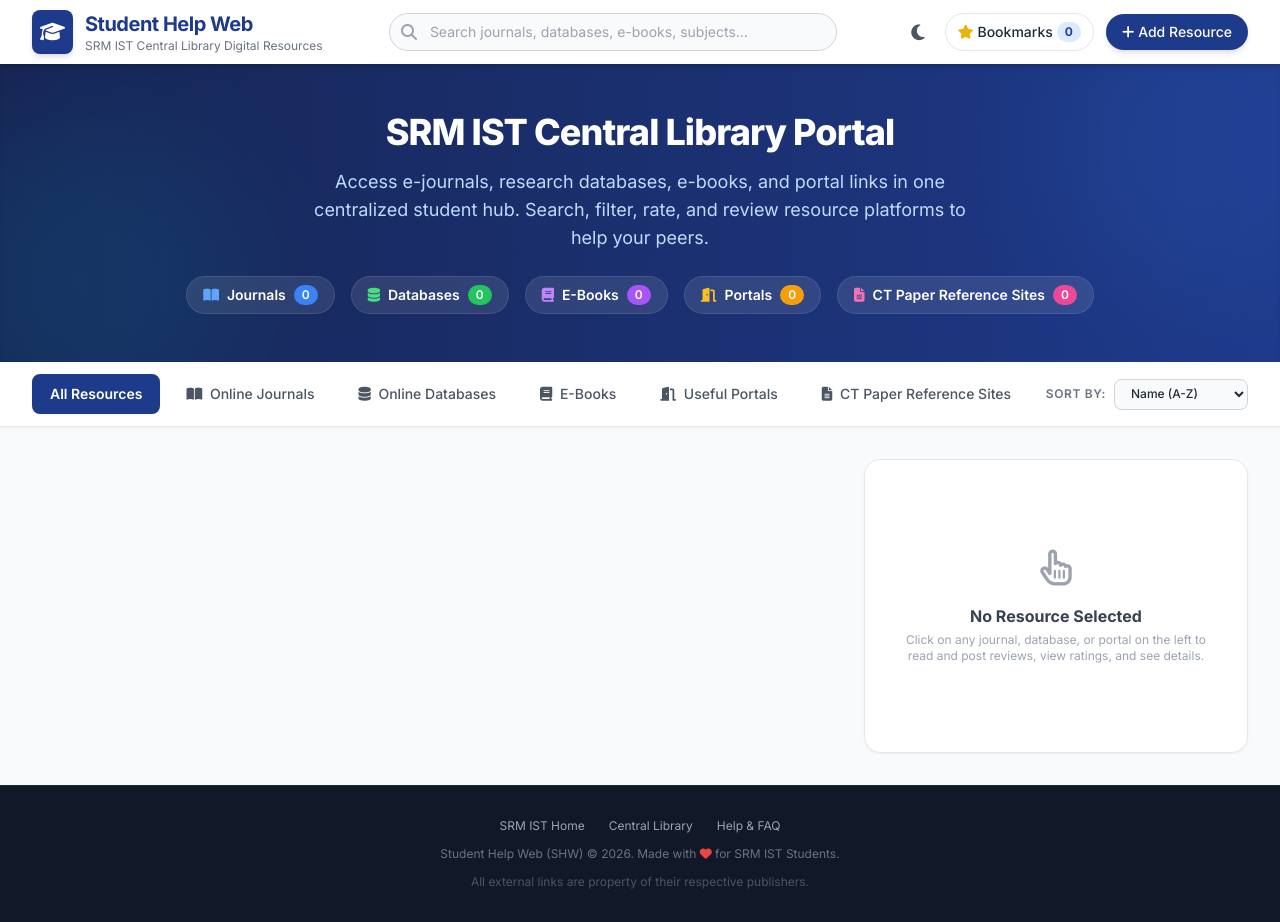
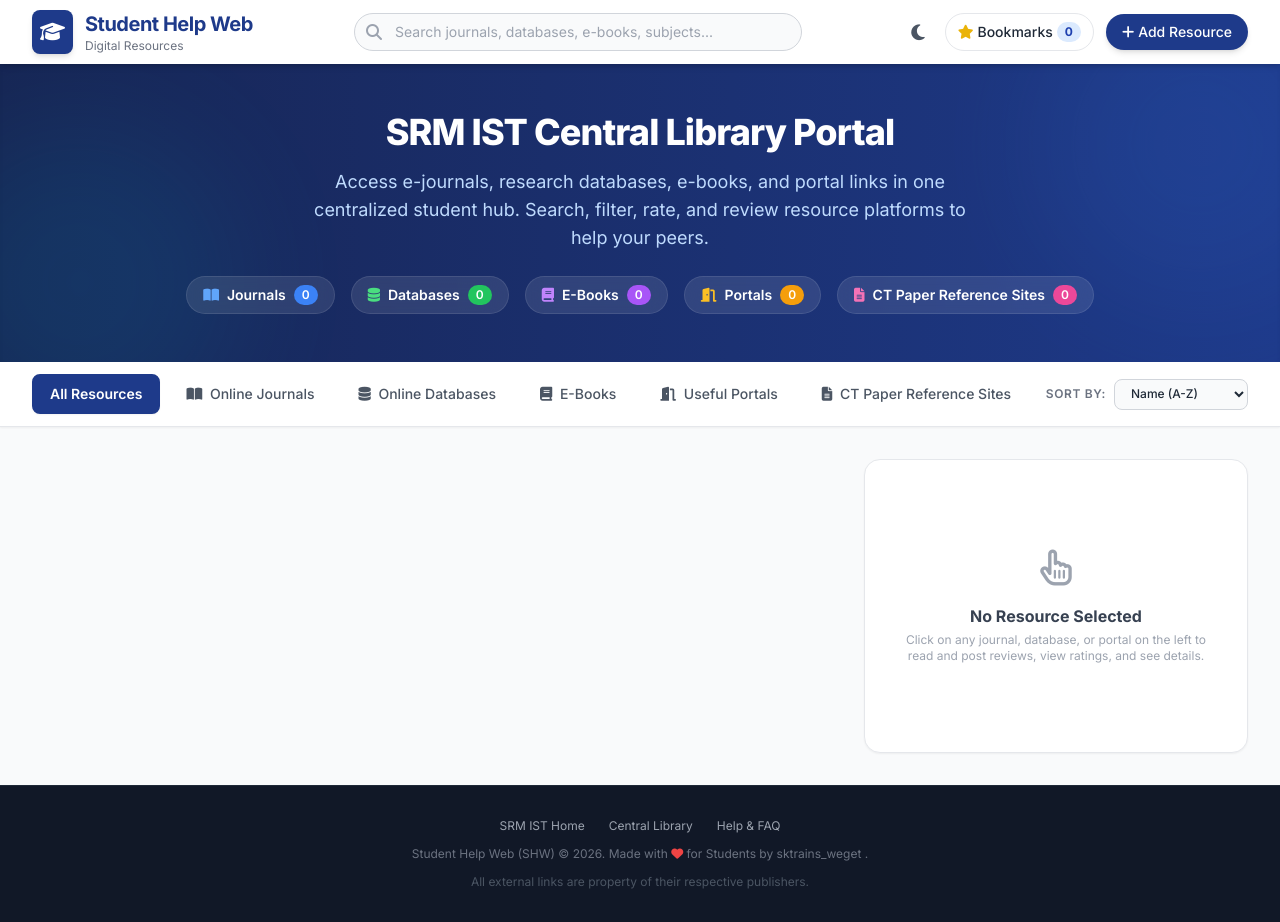
Before and after one commit to SachinKashyap1/student-help-web, a website: page public/index.html in a window 1280 px wide. Drawn offline with nearby package versions, Linux system fonts and the light colour scheme; no server answers.

Commit message:
Update website

```diff
--- a/public/index.html
+++ b/public/index.html
@@ -40,7 +40,7 @@
           </div>
           <div>
             <h1 class="text-xl font-bold text-blue-900 dark:text-blue-400 tracking-tight">Student Help Web</h1>
-            <p class="text-xs text-gray-500 dark:text-gray-400">SRM IST Central Library Digital Resources</p>
+            <p class="text-xs text-gray-500 dark:text-gray-400">Digital Resources</p>
           </div>
         </div>
 
@@ -397,7 +397,7 @@
         <a href="https://www.srmist.edu.in/library/" target="_blank" rel="noopener" class="hover:text-white transition-colors">Central Library</a>
         <a href="#" class="hover:text-white transition-colors">Help & FAQ</a>
       </div>
-      <p class="text-gray-500">Student Help Web (SHW) &copy; 2026. Made with <i class="fa-solid fa-heart text-red-500"></i> for SRM IST Students.</p>
+      <p class="text-gray-500">Student Help Web (SHW) &copy; 2026. Made with <i class="fa-solid fa-heart text-red-500"></i> for Students by sktrains_weget .</p>
       <p class="text-2xs text-gray-600">All external links are property of their respective publishers.</p>
     </div>
   </footer>
```
